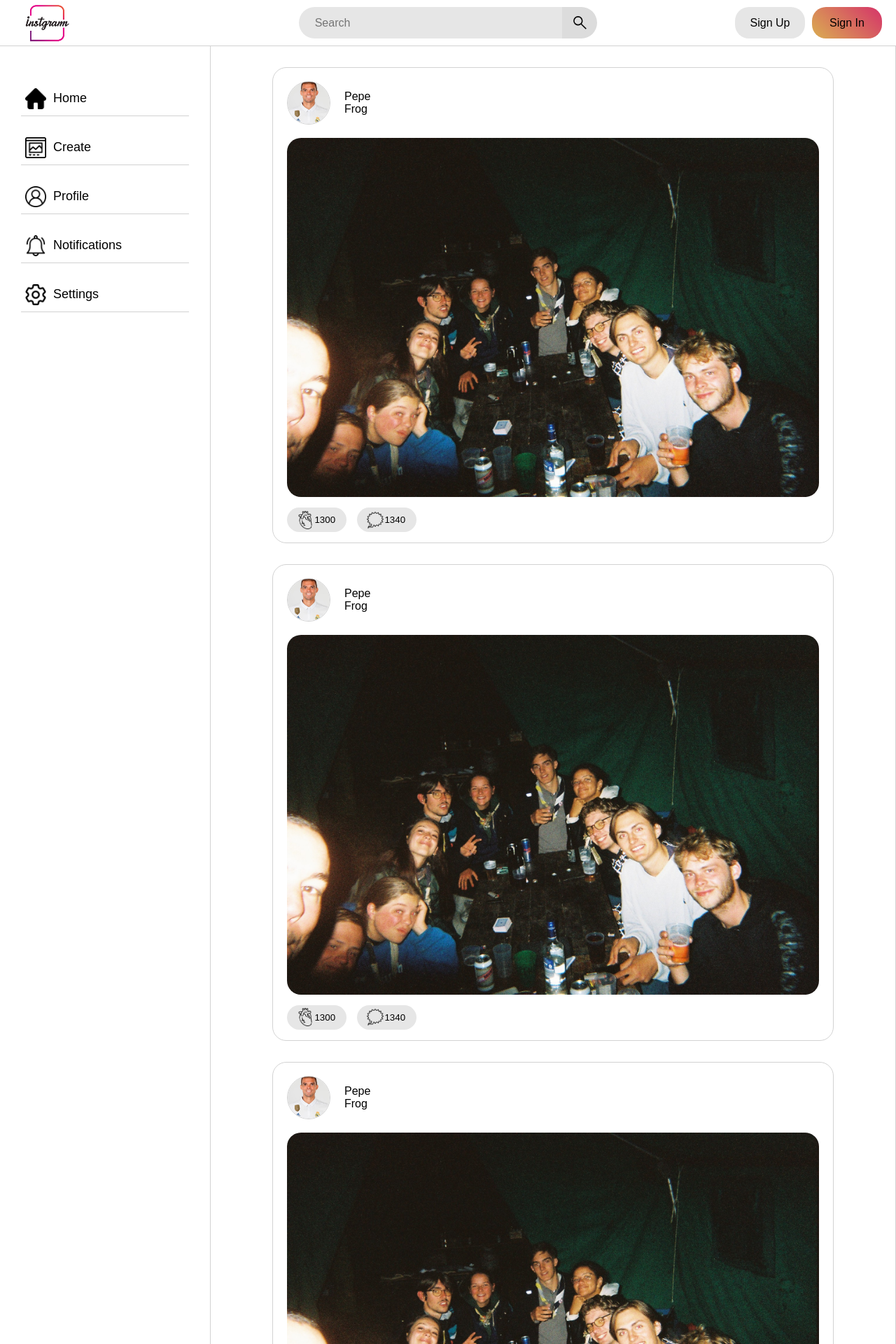
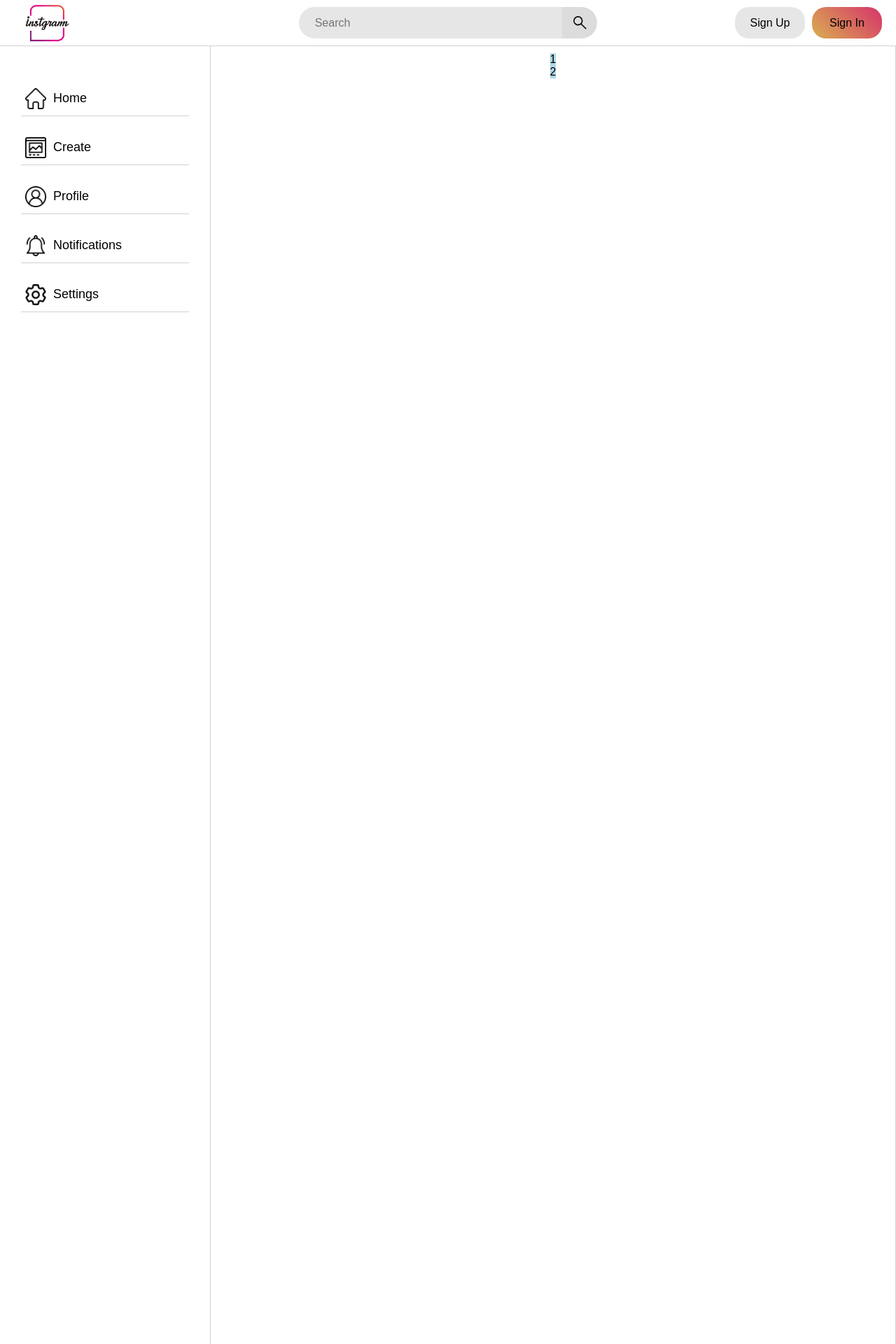
Before and after one commit to gverhelp/Camagru, a Flask app: page / in a window 1280 px wide. Shown: the top 1920 px of the page at 70% size. Run offline with Flask 3, Linux system fonts and the light colour scheme.

Commit message:
did nothing great today + pierre we really did shit at the begining

```diff
--- a/static/css/page.css
+++ b/static/css/page.css
@@ -10,8 +10,8 @@
 }
 
 .home-left {
+    display: flex;
     width: 300px;
-    display: flex;
     justify-content: center;
     margin-top: 66px;
     transition: width 0.3s;
@@ -46,7 +46,7 @@
     display: flex;
     flex-direction: column;
     align-items: center;
-    margin: 30px;
+    /* margin: 30px; */
     animation-name: change-page;
     animation-duration: 0.3s;
     animation-fill-mode: forwards;
@@ -55,12 +55,13 @@
 .post {
     display: flex;
     flex-direction: column;
-    flex: 1;
+    /* flex: 1; */
     max-width: 800px;
-    width: 100%;
+    /* width: 100%; */
+    margin-inline: 30px;
+    margin-top: 30px;
     border-radius: 20px;
     border: 1px solid rgb(210, 210, 210);
-    margin-bottom: 30px;
 }
 
 .post:hover {
@@ -77,9 +78,7 @@
 
 .post-body {
     display: flex;
-    /* justify-content: center; */
-    margin-left: 20px;
-    margin-right: 20px;
+    margin-inline: 20px;
 }
 
 .post-footer {
@@ -113,7 +112,7 @@
 
 .post-pictures {
     width: 100%;
-    height: auto;
+    height: 100%;
     border-radius: 20px;
 }
 
@@ -144,11 +143,13 @@
     align-items: center;
     flex-direction: column;
     max-width: 800px;
+    margin-inline: 30px;
 }
 
 .profile-header {
     display: flex;
     width: 90%;
+    /* flex: 1; */
     padding-bottom: 30px;
 }
 
@@ -162,7 +163,7 @@
 }
 
 .profile-avatar {
-    border: 1px solid rgb(210, 210, 210);
+    /* border: 1px solid rgb(210, 210, 210); */
     width: 150px;
     height: 150px;
     border-radius: 50%;
@@ -328,6 +329,69 @@
 
 /*##########################################################################*/
 /*##########################################################################*/
+/*####                        Create container                          ####*/
+/*##########################################################################*/
+/*##########################################################################*/
+
+.create-ctn {
+    /* display: grid;
+    width: 100%;
+    height: 100%;
+    flex: 1;
+    grid-template-rows: 1fr 3fr 1fr;
+    grid-template-columns: 4fr 1fr;
+    grid-template-areas:
+    'header header'
+    'main side'
+    'footer footer';
+    margin: 30px;
+
+    border: 1px solid rgb(210, 210, 210);
+    background-color: lightsalmon; */
+
+    /* display: flex;
+    justify-content: center;
+    align-items: center;
+    height: 100%;
+    width: 100%;
+    margin: 10px;
+    background-color: lightsalmon; */
+
+    display: flex;
+    justify-content: center;
+    align-items: center;
+    flex-direction: column;
+    max-width: 800px;
+    margin: 10px;
+    background-color: lightsalmon;
+}
+
+.create-main {
+    display: flex;
+    /* width: 900px;
+    height: 100%; */
+    background-color: lightblue;
+}
+
+.create-side {
+    display: flex;
+    /* width: 100%;
+    height: 100%; */
+    background-color: lightblue;
+}
+
+/* .item {
+    padding: 0.5rem;
+    font-weight: 700;
+    color: white;
+    width: 150px;
+    height: 150px;
+    border: 10px solid red;
+    background-color: lightsalmon;
+} */
+
+/*##########################################################################*/
+/*##########################################################################*/
 /*####                         Left container                           ####*/
 /*##########################################################################*/
 /*##########################################################################*/
@@ -453,7 +517,13 @@
 
     .individual-post-ctn {
         flex-direction: column;
-        aspect-ratio: 1;
+        /* aspect-ratio: 2/3; */
+    }
+
+    .individual-post-picture-ctn,
+    .individual-post-picture {
+        border-top-left-radius: 5px;
+        border-top-right-radius: 5px;
     }
 }
 
--- a/static/js/script.js
+++ b/static/js/script.js
@@ -218,46 +218,46 @@
     return html;
 }
 
-function changePage(page) {
-    const elem = document.getElementById('anim-center');
+// function changePage(page) {
+//     const elem = document.getElementById('anim-center');
 
-    elem.style.display = 'none';
-    setAsFlex(elem);
+//     elem.style.display = 'none';
+//     setAsFlex(elem);
 
-    switch (page) {
-        case 'home':
-            elem.innerHTML = homeDisplay();
-            changeLeftIcon(page + 'Icon');
-            break;
+//     switch (page) {
+//         case 'home':
+//             elem.innerHTML = homeDisplay();
+//             changeLeftIcon(page + 'Icon');
+//             break;
 
-        case 'create':
-            elem.innerHTML = createDisplay();
-            changeLeftIcon(page + 'Icon');
-            break;
+//         case 'create':
+//             elem.innerHTML = createDisplay();
+//             changeLeftIcon(page + 'Icon');
+//             break;
 
-        case 'profile':
-            elem.innerHTML = profileDisplay();
-            changeLeftIcon(page + 'Icon');
-            break;
+//         case 'profile':
+//             elem.innerHTML = profileDisplay();
+//             changeLeftIcon(page + 'Icon');
+//             break;
 
-        case 'notifications':
-            elem.innerHTML = notifDisplay();
-            changeLeftIcon(page + 'Icon');
-            break;
+//         case 'notifications':
+//             elem.innerHTML = notifDisplay();
+//             changeLeftIcon(page + 'Icon');
+//             break;
 
-        case 'settings':
-            elem.innerHTML = settingsDisplay();
-            changeLeftIcon(page + 'Icon');
-            break;
+//         case 'settings':
+//             elem.innerHTML = settingsDisplay();
+//             changeLeftIcon(page + 'Icon');
+//             break;
 
-        default:
-            elem.innerHTML = homeDisplay();
-            changeLeftIcon('homeIcon');
-            break;
-    }
-}
+//         default:
+//             elem.innerHTML = homeDisplay();
+//             changeLeftIcon('homeIcon');
+//             break;
+//     }
+// }
 
-changePage();
+// changePage();
 
 // function getContent(fragmentId, callback){
 //     var pages = {
--- a/templates/home/main.html
+++ b/templates/home/main.html
@@ -39,6 +39,10 @@
     </div>
     <div class="home-center">
         <div class="anim-center" id="anim-center">
+            <div class="create-ctn">
+                <div class="item create-main">1</div>
+                <div class="item create-side">2</div>
+            </div>
         </div>
     </div>
     <div class="home-right">
```
